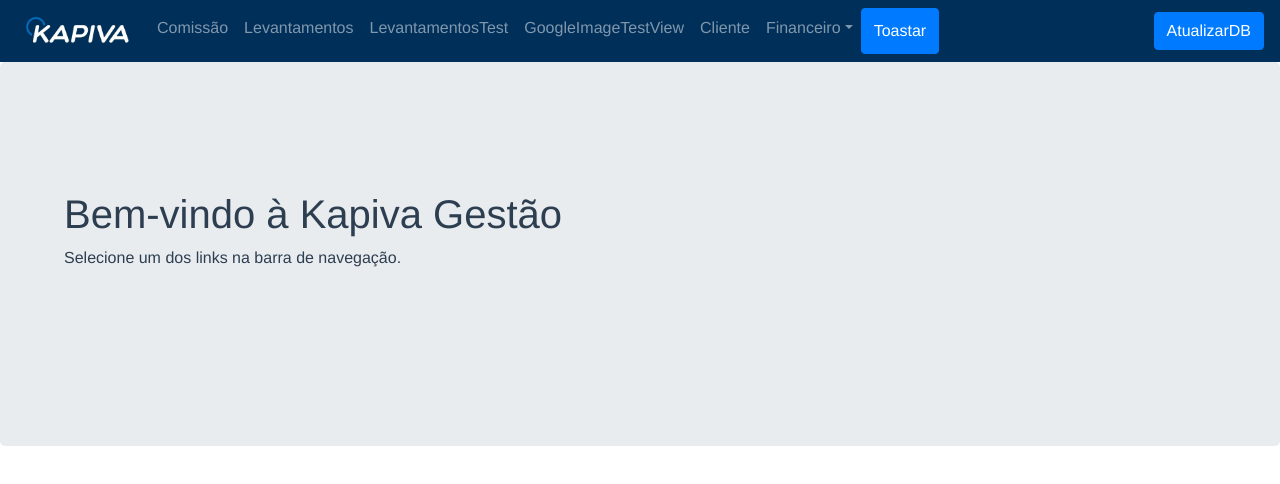
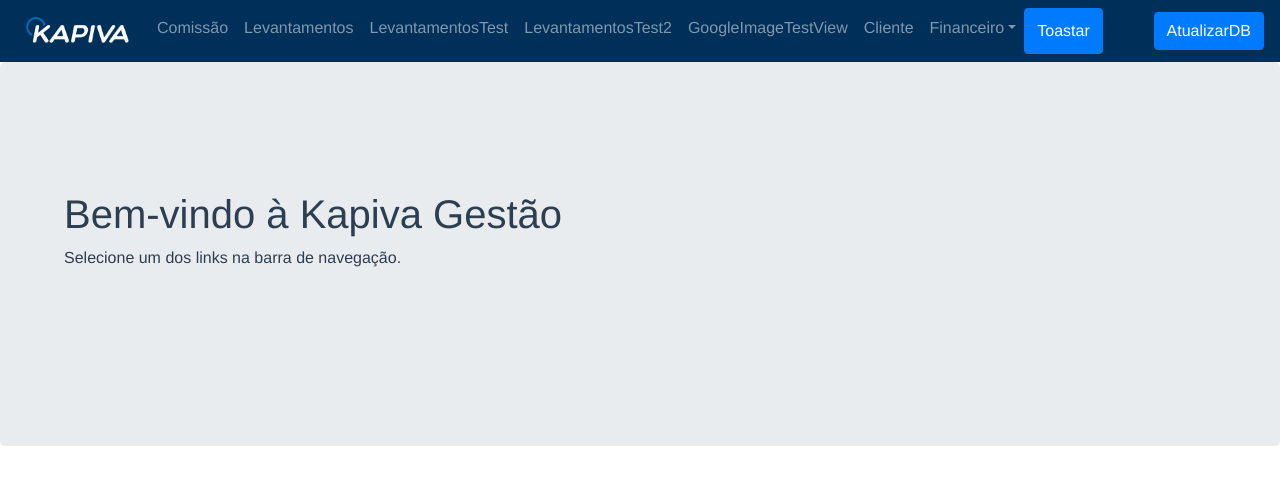
Before and after one commit to gabrielgdsg/kapiva_gestao_fastapi_vuejs, a Vue app in the folder frontend/: page / in a window 1280 px wide. Shown: the top 484 px of the page. Built offline with nearby package versions, Linux system fonts and the light colour scheme; what vue-currency-input, vue-numeral-filter would draw is missing.

Commit message:
Before splitting calcados and roupas tables (and before cleaning up code) - still, but LevantamentosTest.vue seems to be working minimally with pictures

```diff
--- a/frontend/src/components/Navbar.vue
+++ b/frontend/src/components/Navbar.vue
@@ -11,6 +11,7 @@
                     </router-link>
                     <router-link class="nav-link" to="/levantamentos">Levantamentos</router-link>
                     <router-link class="nav-link" to="/levantamentos_test">LevantamentosTest</router-link>
+                    <router-link class="nav-link" to="/levantamentos_test2">LevantamentosTest2</router-link>
                     <router-link class="nav-link" to="/googleimagetestview">GoogleImageTestView</router-link>
                     <router-link class="nav-link" to="/cliente">Cliente</router-link>
                     <b-nav-item-dropdown text="Financeiro" right>
--- a/frontend/src/router/index.js
+++ b/frontend/src/router/index.js
@@ -25,6 +25,12 @@ const routes = [
     path: '/levantamentos_test/',
     name: 'LevantamentosTest',
     component: () => import('../views/LevantamentosTest.vue'),
+    props: true
+  },
+    {
+    path: '/levantamentos_test2/',
+    name: 'LevantamentosTest2',
+    component: () => import('../views/LevantamentosTest2.vue'),
     props: true
   },
     {
```
Also changed, not shown: 1 other file (tests, documents, lock files or other folders).
